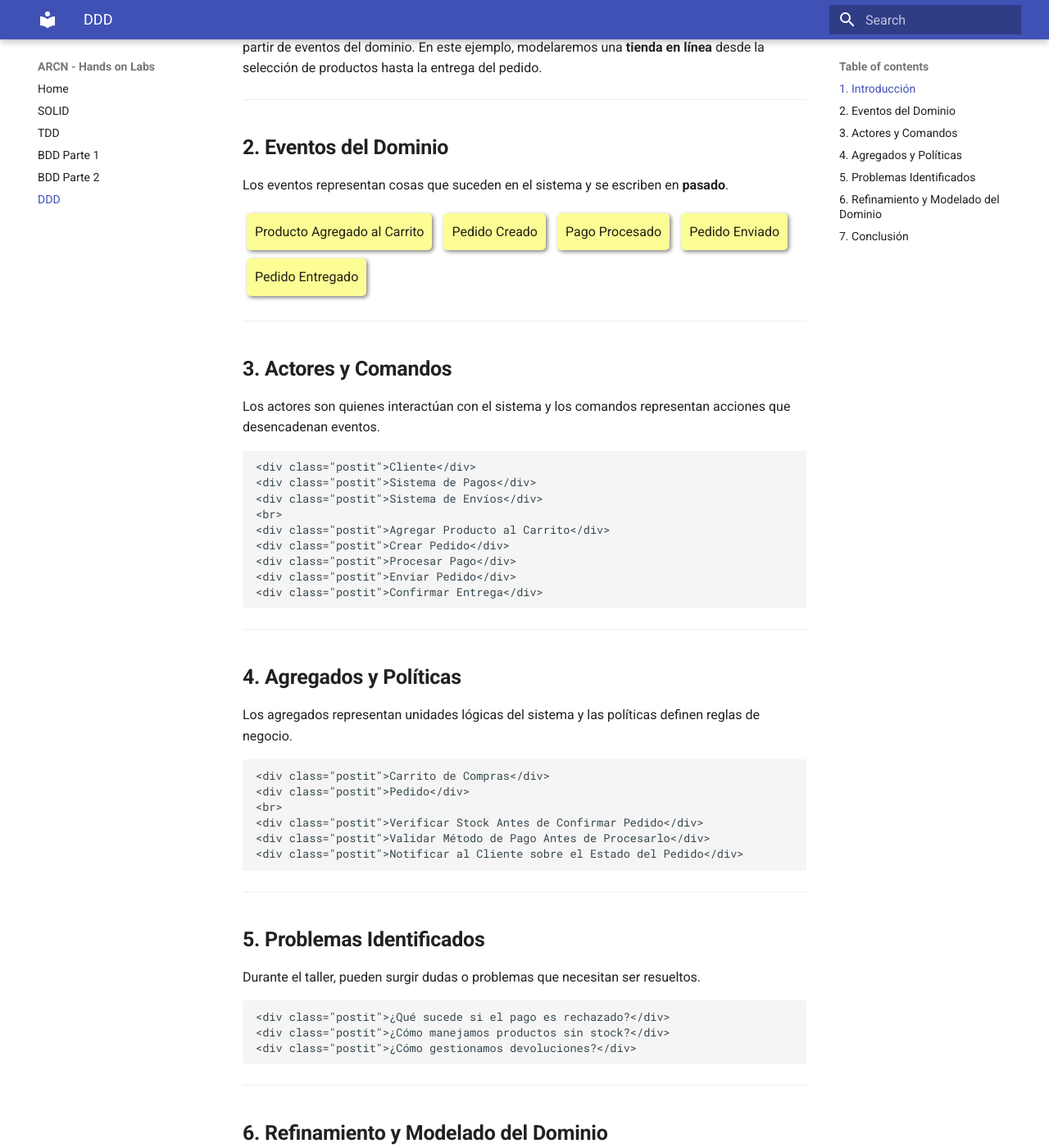
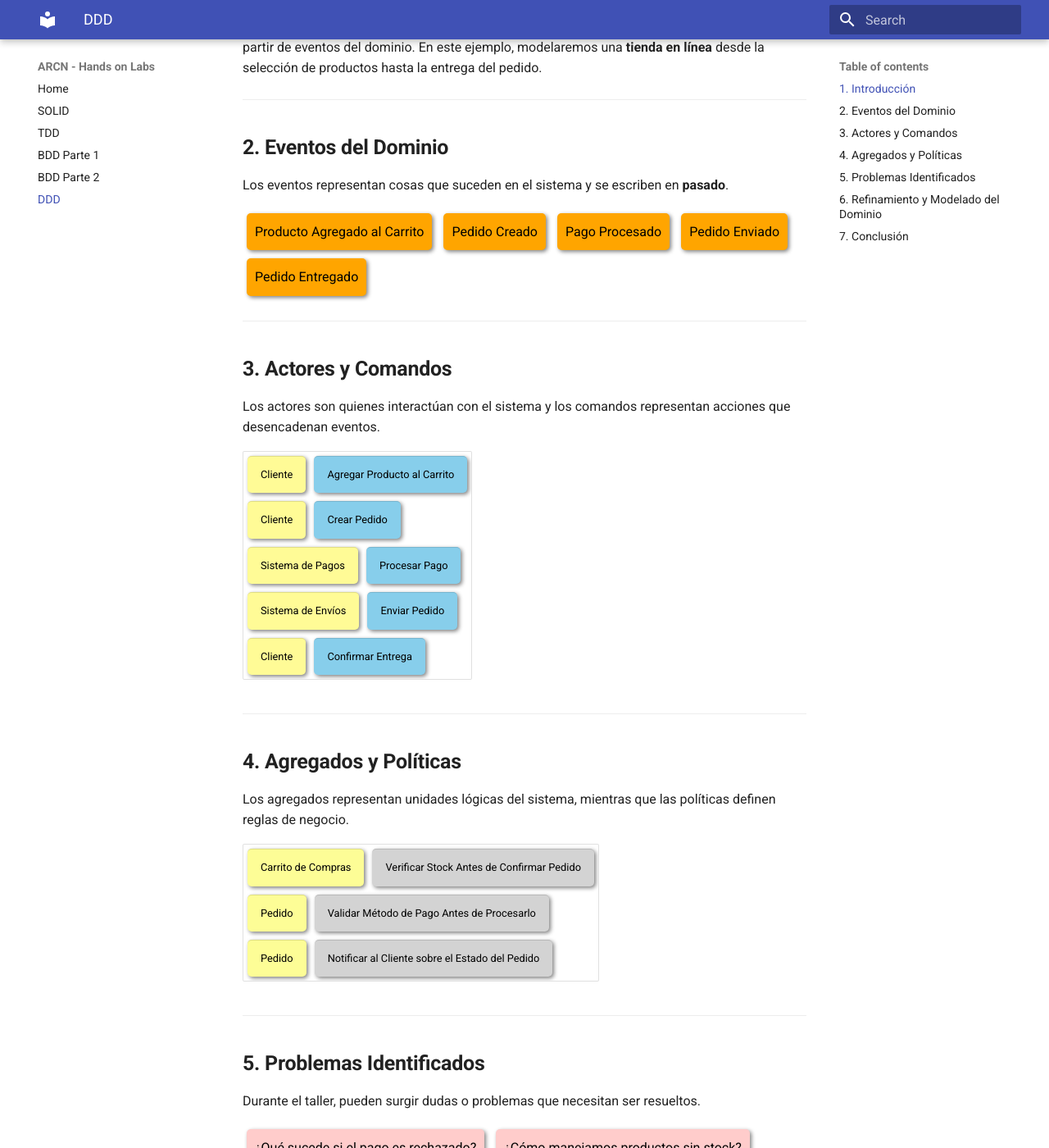
Before and after one commit to ECI-ARCN/Labs, an MkDocs documentation site: the page built from docs/ddd.md, in a window 1280 px wide and 1400 px high, scrolled down 253 px. Shown: the whole window at 82% size. Built offline with MkDocs 1.6.1 and Material for MkDocs 9.7.7, drawn with Linux system fonts in a browser that asks for light colours; some of the changed text lies outside the part shown.

Commit message:
Ajusto formato de ejemplo DDD

````diff
--- a/docs/ddd.md
+++ b/docs/ddd.md
@@ -7,72 +7,91 @@ Event Storming es una técnica de modelado colaborativo para entender y diseñar
 ## **2. Eventos del Dominio**
 Los eventos representan cosas que suceden en el sistema y se escriben en **pasado**.
 
-
 <style>
     .postit {
         display: inline-block;
-        background-color: #fdfd96;
         padding: 10px;
         margin: 5px;
         border-radius: 5px;
         box-shadow: 2px 2px 5px gray;
     }
+    .evento { background-color: #ffa500; color: black; }
+    .actor { background-color: #fffb96; color: black; }
+    .comando { background-color: #87ceeb; color: black; }
+    .agregado { background-color: #fdfd96; color: black; }
+    .politica { background-color: #d3d3d3; color: black; }
+    .problema { background-color: #ffcccb; color: black; }
+    table { border-collapse: collapse; }
+    td { padding: 10px; border: none; }
 </style>
 
-<div class="postit">Producto Agregado al Carrito</div>
-<div class="postit">Pedido Creado</div>
-<div class="postit">Pago Procesado</div>
-<div class="postit">Pedido Enviado</div>
-<div class="postit">Pedido Entregado</div>
+<div class="postit evento">Producto Agregado al Carrito</div>
+<div class="postit evento">Pedido Creado</div>
+<div class="postit evento">Pago Procesado</div>
+<div class="postit evento">Pedido Enviado</div>
+<div class="postit evento">Pedido Entregado</div>
 
 ---
 ## **3. Actores y Comandos**
 Los actores son quienes interactúan con el sistema y los comandos representan acciones que desencadenan eventos.
 
-```html
-<div class="postit">Cliente</div>
-<div class="postit">Sistema de Pagos</div>
-<div class="postit">Sistema de Envíos</div>
-<br>
-<div class="postit">Agregar Producto al Carrito</div>
-<div class="postit">Crear Pedido</div>
-<div class="postit">Procesar Pago</div>
-<div class="postit">Enviar Pedido</div>
-<div class="postit">Confirmar Entrega</div>
-```
+<table>
+    <tr>
+        <td class="postit actor">Cliente</td>
+        <td class="postit comando">Agregar Producto al Carrito</td>
+    </tr>
+    <tr>
+        <td class="postit actor">Cliente</td>
+        <td class="postit comando">Crear Pedido</td>
+    </tr>
+    <tr>
+        <td class="postit actor">Sistema de Pagos</td>
+        <td class="postit comando">Procesar Pago</td>
+    </tr>
+    <tr>
+        <td class="postit actor">Sistema de Envíos</td>
+        <td class="postit comando">Enviar Pedido</td>
+    </tr>
+    <tr>
+        <td class="postit actor">Cliente</td>
+        <td class="postit comando">Confirmar Entrega</td>
+    </tr>
+</table>
 
 ---
 ## **4. Agregados y Políticas**
-Los agregados representan unidades lógicas del sistema y las políticas definen reglas de negocio.
+Los agregados representan unidades lógicas del sistema, mientras que las políticas definen reglas de negocio.
 
-```html
-<div class="postit">Carrito de Compras</div>
-<div class="postit">Pedido</div>
-<br>
-<div class="postit">Verificar Stock Antes de Confirmar Pedido</div>
-<div class="postit">Validar Método de Pago Antes de Procesarlo</div>
-<div class="postit">Notificar al Cliente sobre el Estado del Pedido</div>
-```
+<table>
+    <tr>
+        <td class="postit agregado">Carrito de Compras</td>
+        <td class="postit politica">Verificar Stock Antes de Confirmar Pedido</td>
+    </tr>
+    <tr>
+        <td class="postit agregado">Pedido</td>
+        <td class="postit politica">Validar Método de Pago Antes de Procesarlo</td>
+    </tr>
+    <tr>
+        <td class="postit agregado">Pedido</td>
+        <td class="postit politica">Notificar al Cliente sobre el Estado del Pedido</td>
+    </tr>
+</table>
 
 ---
 ## **5. Problemas Identificados**
 Durante el taller, pueden surgir dudas o problemas que necesitan ser resueltos.
 
-```html
-<div class="postit">¿Qué sucede si el pago es rechazado?</div>
-<div class="postit">¿Cómo manejamos productos sin stock?</div>
-<div class="postit">¿Cómo gestionamos devoluciones?</div>
-```
+<div class="postit problema">¿Qué sucede si el pago es rechazado?</div>
+<div class="postit problema">¿Cómo manejamos productos sin stock?</div>
+<div class="postit problema">¿Cómo gestionamos devoluciones?</div>
 
 ---
 ## **6. Refinamiento y Modelado del Dominio**
 Basándonos en los eventos, podemos identificar **bounded contexts** dentro de la arquitectura del sistema.
 
-```html
-<div class="postit">Carrito de Compras</div>
-<div class="postit">Procesamiento de Pedidos</div>
-<div class="postit">Envíos</div>
-```
+<div class="postit agregado">Carrito de Compras</div>
+<div class="postit agregado">Procesamiento de Pedidos</div>
+<div class="postit agregado">Envíos</div>
 
 ---
 ## **7. Conclusión**
````
